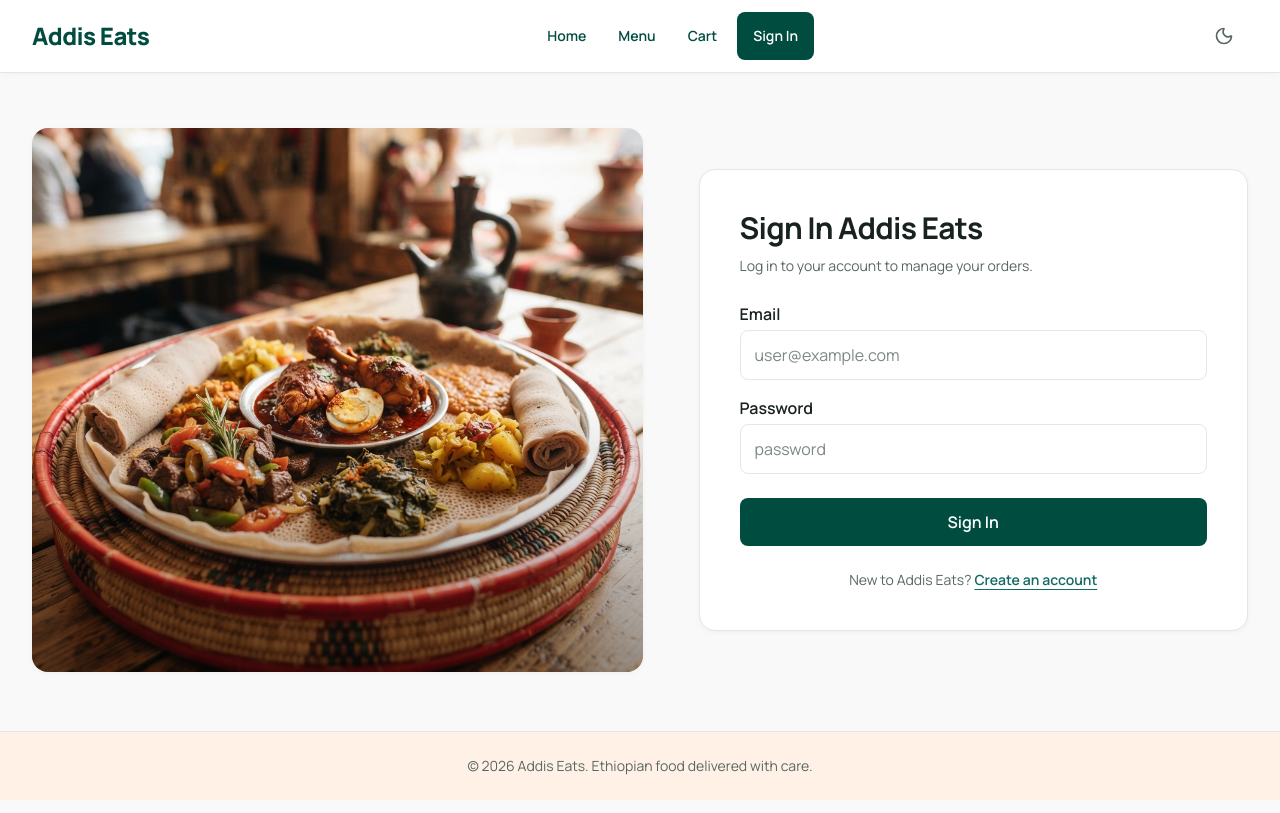
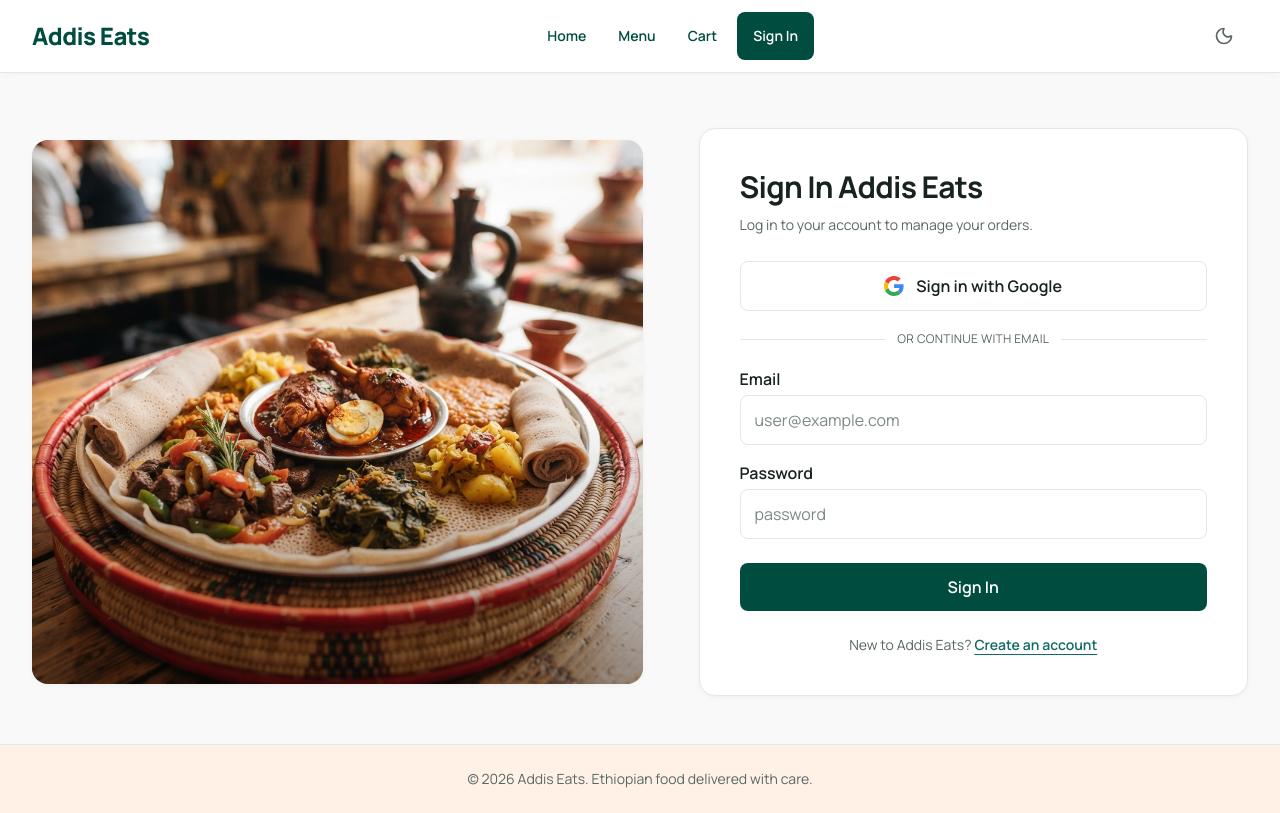
Before and after one commit to KaleabBantayehu/Addis-Eats-Next, a Next.js app: page /signin in a window 1280 px wide. Built offline with nearby package versions, Linux system fonts and the light colour scheme; no server answers.

Commit message:
feat(auth): add Google OAuth sign-in integration and callback handling

```diff
--- a/src/app/actions/auth.js
+++ b/src/app/actions/auth.js
@@ -2,6 +2,7 @@
 
 import { revalidatePath } from "next/cache";
 import { redirect } from "next/navigation";
+import { headers } from "next/headers";
 import { createClient } from "@/lib/supabase/server";
 
 function readText(formData, key) {
@@ -36,6 +37,44 @@
 
   revalidatePath("/", "layout");
   redirect(target);
+}
+
+export async function signInWithGoogle(formData) {
+  const target = safeNext(readText(formData, "next"));
+  const requestHeaders = await headers();
+  const configuredSiteUrl = process.env.NEXT_PUBLIC_SITE_URL;
+  const forwardedHost = requestHeaders.get("x-forwarded-host");
+  const host = forwardedHost || requestHeaders.get("host");
+  const forwardedProto = requestHeaders.get("x-forwarded-proto");
+  const protocol =
+    forwardedProto === "http" || forwardedProto === "https"
+      ? forwardedProto
+      : host?.startsWith("localhost") || host?.startsWith("127.0.0.1")
+        ? "http"
+        : "https";
+
+  if (!configuredSiteUrl && !host) {
+    console.error("Google sign-in could not determine the application origin.");
+    redirect(`/signin?error=oauth&next=${encodeURIComponent(target)}`);
+  }
+
+  const siteUrl = (
+    configuredSiteUrl || `${protocol}://${host}`
+  ).replace(/\/$/, "");
+  const callbackUrl = new URL("/auth/callback", siteUrl);
+  callbackUrl.searchParams.set("next", target);
+  const supabase = await createClient();
+  const { data, error } = await supabase.auth.signInWithOAuth({
+    provider: "google",
+    options: { redirectTo: callbackUrl.toString() },
+  });
+
+  if (error || !data.url) {
+    console.error("Supabase Google sign-in failed:", error);
+    redirect(`/signin?error=oauth&next=${encodeURIComponent(target)}`);
+  }
+
+  redirect(data.url);
 }
 
 export async function signUp(formData) {
--- a/src/app/auth/callback/route.js
+++ b/src/app/auth/callback/route.js
@@ -26,7 +26,9 @@
     if (!error) {
       return NextResponse.redirect(new URL(target, request.url));
     }
+
+    console.error("Supabase OAuth callback exchange failed:", error);
   }
 
-  return NextResponse.redirect(new URL("/signin?error=confirmation", request.url));
+  return NextResponse.redirect(new URL("/signin?error=oauth", request.url));
 }
--- a/src/app/signin/page.js
+++ b/src/app/signin/page.js
@@ -2,7 +2,7 @@
 import Image from "next/image";
 import Link from "next/link";
 import { getSession } from "@/lib/session";
-import { signIn } from "@/app/actions/auth";
+import { signIn, signInWithGoogle } from "@/app/actions/auth";
 
 export const metadata = {
   title: "Sign In",
@@ -63,6 +63,29 @@
         </p>
       )}
 
+      {resolvedSearchParams?.error === "oauth" && (
+        <p role="alert" className="mb-4 rounded-lg border border-red-200 bg-red-50 p-3 text-red-800 dark:border-red-900 dark:bg-red-950 dark:text-red-200">
+          Google sign-in could not be started. Please try again.
+        </p>
+      )}
+
+      <form action={signInWithGoogle}>
+        <input type="hidden" name="next" value={target} />
+        <button
+          type="submit"
+          className="app-control flex min-h-12 w-full items-center justify-center gap-3 rounded-lg border border-border bg-surface px-4 py-3 font-semibold text-foreground transition-colors hover:bg-surface-muted focus:outline-none focus:ring-2 focus:ring-secondary focus:ring-offset-2"
+        >
+          <GoogleIcon />
+          Sign in with Google
+        </button>
+      </form>
+
+      <div className="my-5 flex items-center gap-3 text-xs uppercase tracking-wide text-foreground-muted">
+        <span className="h-px flex-1 bg-border" />
+        or continue with email
+        <span className="h-px flex-1 bg-border" />
+      </div>
+
       <form action={signIn} className="flex flex-col gap-4">
         <input type="hidden" name="next" value={target} />
         <div>
@@ -109,3 +132,14 @@
     </main>
   );
 }
+
+function GoogleIcon() {
+  return (
+    <svg aria-hidden="true" viewBox="0 0 48 48" className="h-5 w-5">
+      <path fill="#EA4335" d="M24 9.5c3.54 0 6.71 1.22 9.21 3.6l6.85-6.85C35.9 2.38 30.47 0 24 0 14.62 0 6.51 5.38 2.56 13.22l7.98 6.19C12.43 13.72 17.74 9.5 24 9.5Z" />
+      <path fill="#4285F4" d="M46.98 24.55c0-1.57-.15-3.09-.38-4.55H24v9.02h12.94c-.58 2.96-2.26 5.48-4.73 7.18l7.65 5.94c4.47-4.13 7.12-10.2 7.12-17.59Z" />
+      <path fill="#FBBC05" d="M10.53 28.59A14.4 14.4 0 0 1 9.75 24c0-1.59.27-3.13.76-4.59l-7.98-6.19A23.9 23.9 0 0 0 0 24c0 3.87.93 7.52 2.56 10.78l7.97-6.19Z" />
+      <path fill="#34A853" d="M24 48c6.48 0 11.93-2.13 15.9-5.86l-7.65-5.94c-2.13 1.43-4.86 2.28-8.25 2.28-6.26 0-11.57-4.22-13.47-9.91l-7.98 6.19C6.51 42.62 14.62 48 24 48Z" />
+    </svg>
+  );
+}
```
Also changed, not shown: 1 other file (tests, documents, lock files or other folders).
